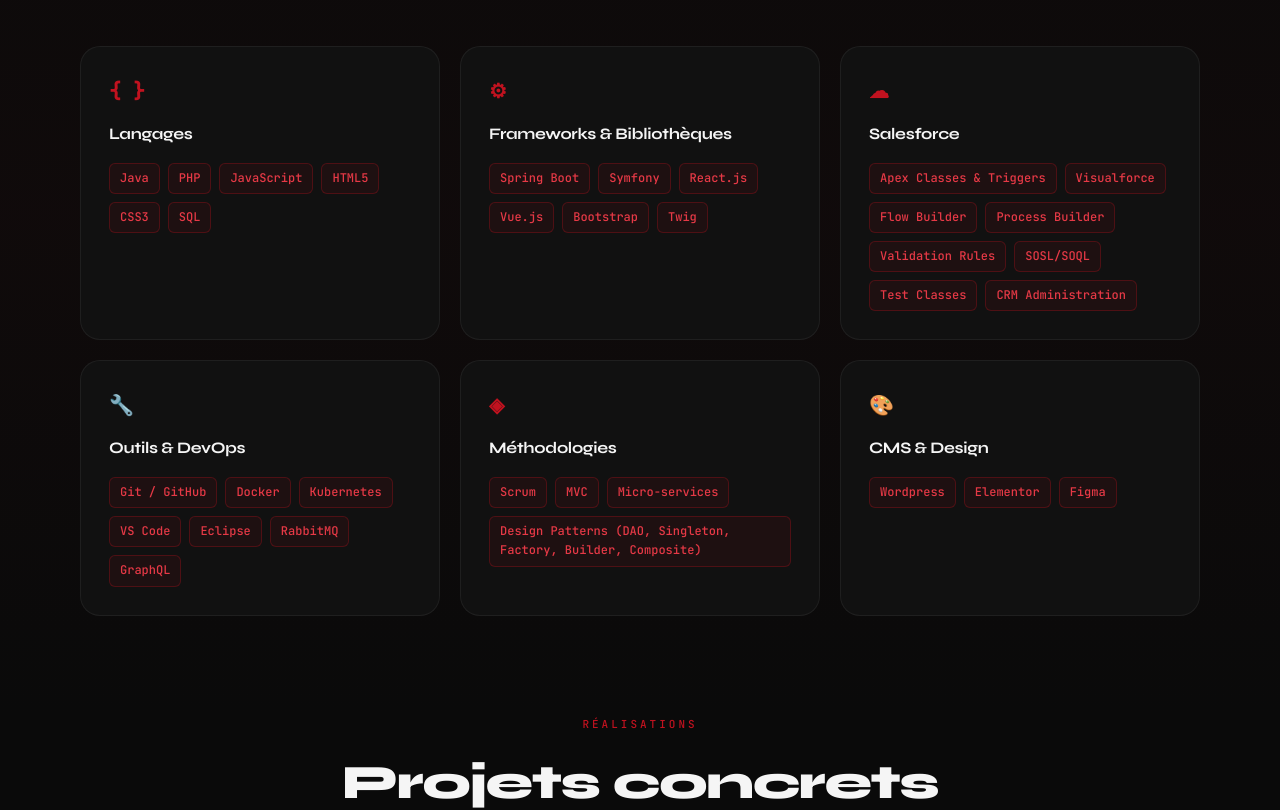
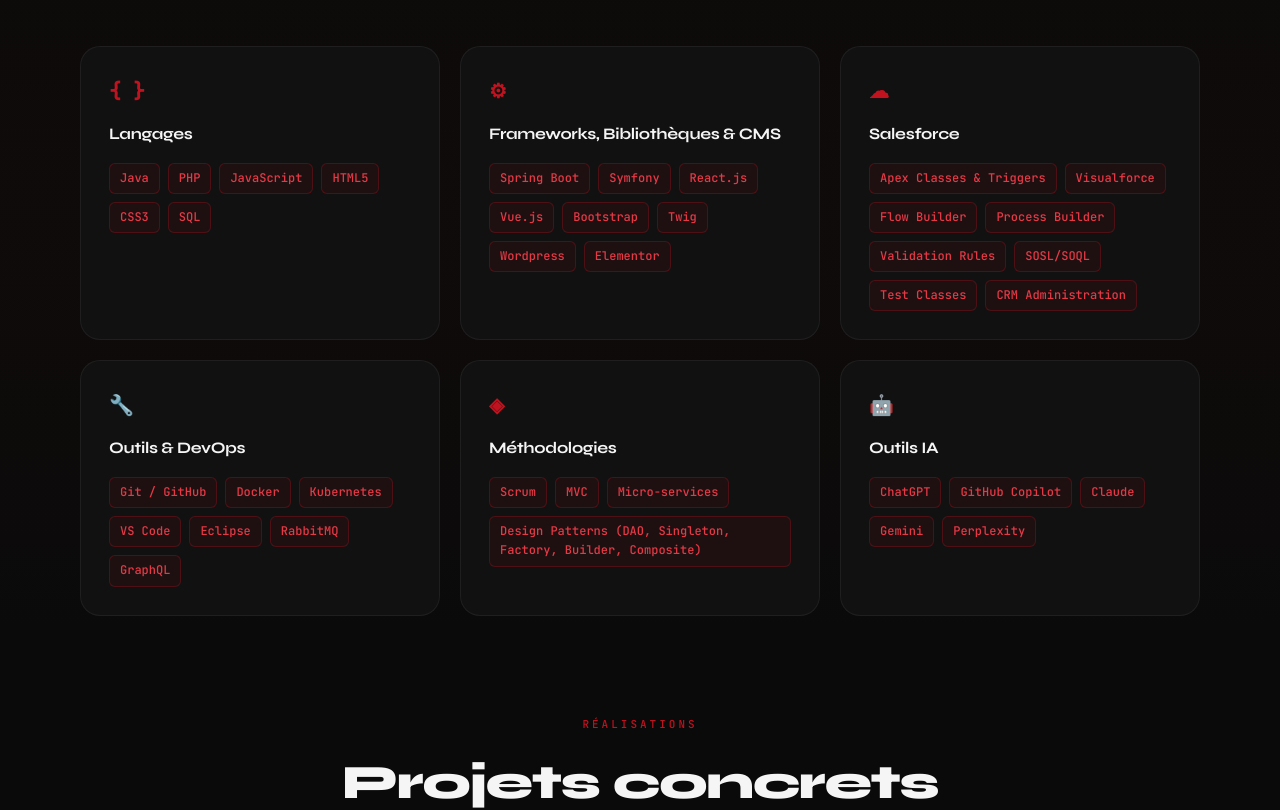
Before and after one commit to ornelnana4/mon_Portfolio, a React (Create React App) app: page / in a window 1280 px wide. Shown: the part 1140-1950 px from the top of the page. Built offline with nearby package versions, Linux system fonts and the light colour scheme.

Commit message:
ajout du profil trailhead

```diff
--- a/src/App.js
+++ b/src/App.js
@@ -25,7 +25,7 @@ const DATA = {
       items: ["Java", "PHP", "JavaScript", "HTML5", "CSS3", "SQL"],
     },
     {
-      category: "Frameworks & Bibliothèques",
+      category: "Frameworks, Bibliothèques & CMS",
       icon: "⚙",
       items: [
         "Spring Boot",
@@ -34,6 +34,8 @@ const DATA = {
         "Vue.js",
         "Bootstrap",
         "Twig",
+        "Wordpress",
+        "Elementor",
       ],
     },
     {
@@ -74,9 +76,9 @@ const DATA = {
       ],
     },
     {
-      category: "CMS & Design",
-      icon: "🎨",
-      items: ["Wordpress", "Elementor", "Figma"],
+      category: "Outils IA",
+      icon: "🤖",
+      items: ["ChatGPT", "GitHub Copilot", "Claude", "Gemini","Perplexity"],
     },
   ],
   projects: [
@@ -755,6 +757,18 @@ function Contact() {
               <p className="contact-value">ornelnana4</p>
             </div>
           </a>
+          <a
+            href={DATA.contact.trailhead}
+            target="_blank"
+            rel="noreferrer"
+            className="contact-card"
+          >
+            <span className="contact-icon">☁️</span>
+            <div>
+              <p className="contact-label">Trailhead</p>
+              <p className="contact-value">Trailblazer Profile</p>
+            </div>
+          </a>
         </div>
       </div>
     </section>
```
